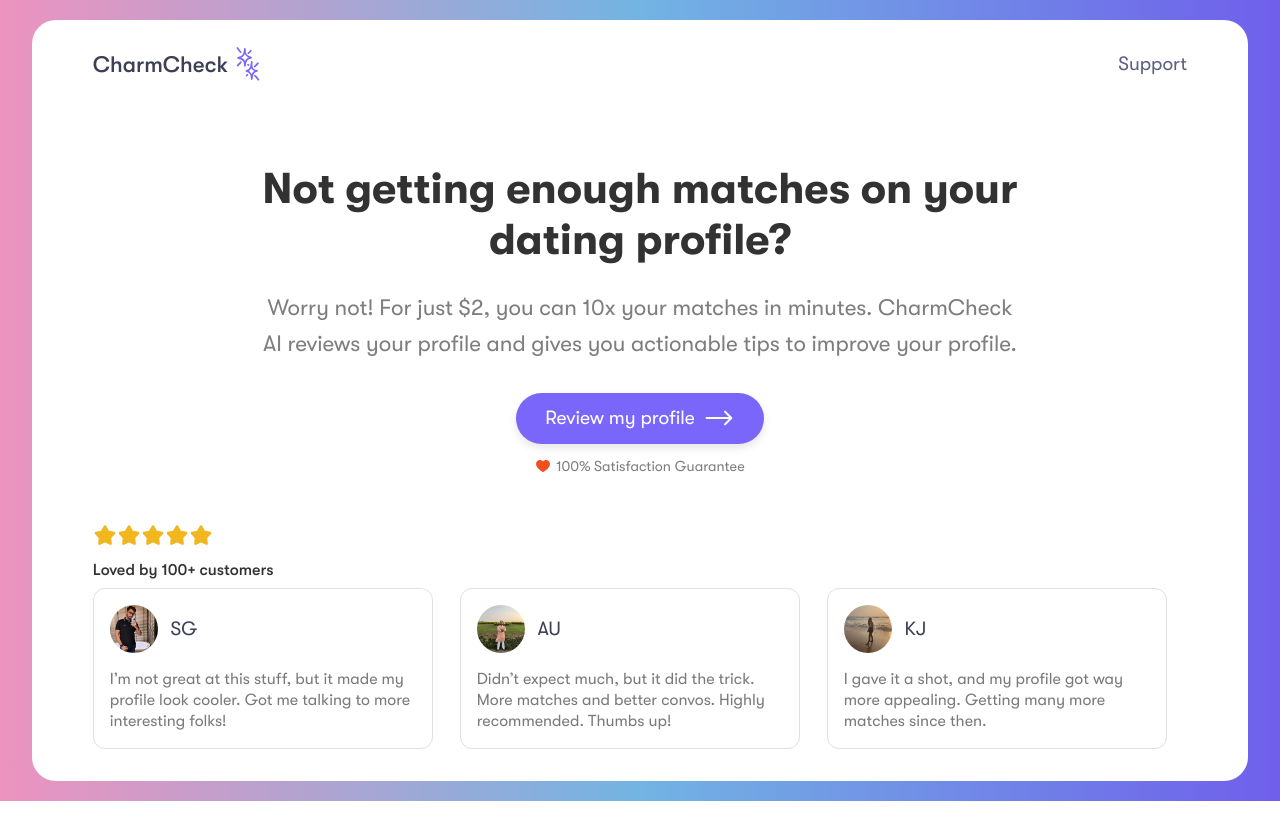
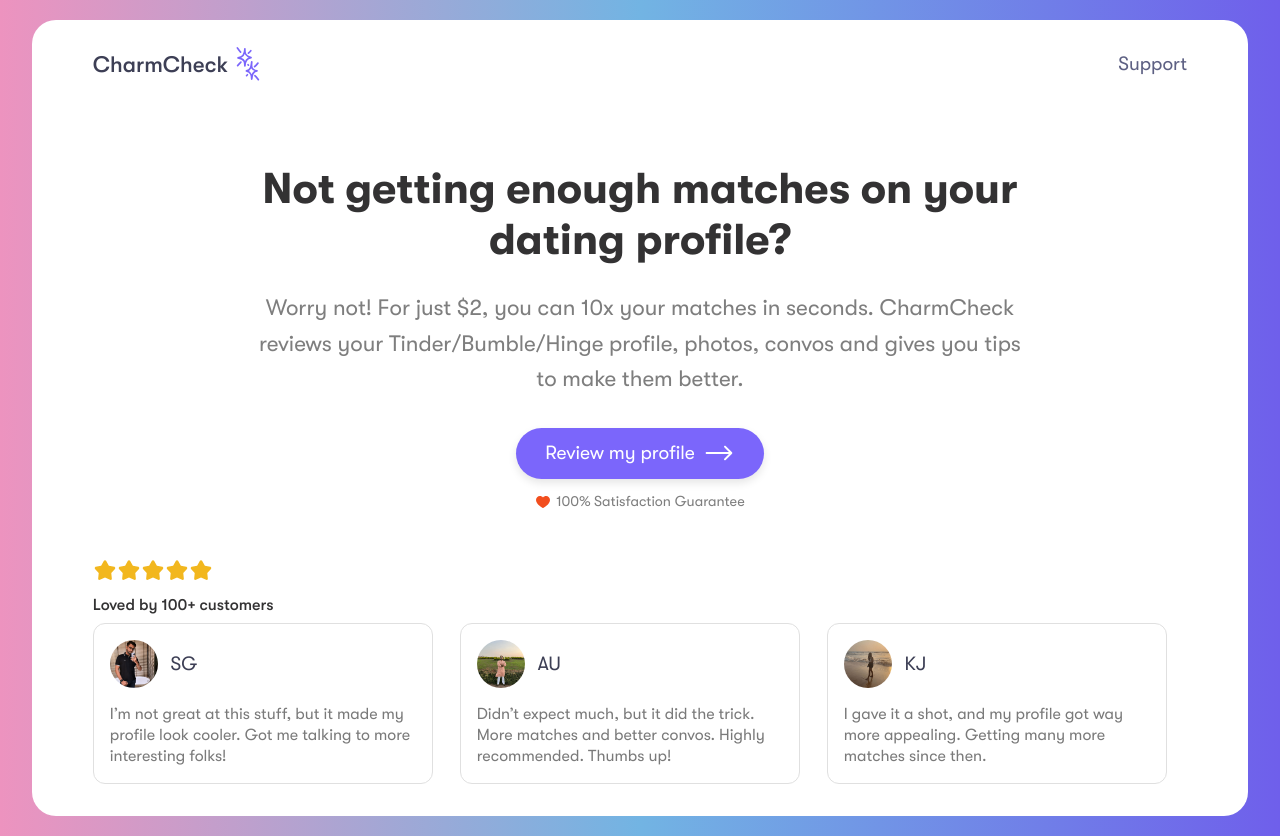
Before and after one commit to CharmCheck/charmcheck-webapp, a React (Create React App) app: page / in a window 1280 px wide. Before the commit the page ends 801 px from the top, so only its background shows below. Built offline with nearby package versions, Linux system fonts and the light colour scheme.

Commit message:
fix: fixed copywriting

```diff
--- a/package.json
+++ b/package.json
@@ -1,6 +1,6 @@
 {
 	"name": "charmcheck-webapp",
-	"version": "1.1.1",
+	"version": "1.1.2",
 	"private": true,
 	"dependencies": {
 		"@sentry/react": "^7.81.1",
--- a/public/index.html
+++ b/public/index.html
@@ -3,7 +3,7 @@
 	<head>
 		<meta charset="utf-8" />
 		<meta name="viewport" content="width=device-width, initial-scale=1" />
-		<title>CharmCheck - Get 10x More Dates</title>
+		<title>CharmCheck - Get 10x More Tinder Matches</title>
 		<meta
 			name="keywords"
 			content="Dating, Bumble, Tinder, Matching, Increase matches, hinge, dating apps, tinder premium, profile review"
@@ -11,14 +11,17 @@
 		<meta name="author" content="Aditya Krishna Gupta" />
 		<meta name="robots" content="index, follow" />
 		<link rel="canonical" href="https://www.charmcheck.xyz" />
-		<meta property="og:title" content="CharmCheck - Get 10x More Dates" />
+		<meta
+			property="og:title"
+			content="CharmCheck - Get 10x More Tinder Matches"
+		/>
 		<meta
 			property="og:description"
-			content="CharmCheck is an AI tool that helps you get 10x more matches on dating apps like Tinder, Bumble, Hinge"
+			content="CharmCheck helps you get 10x more matches on dating apps like Tinder, Bumble, Hinge"
 		/>
 		<meta
 			name="description"
-			content="CharmCheck is an AI tool that helps you get 10x more matches on dating apps like Tinder, Bumble, Hinge"
+			content="CharmCheck helps you get 10x more matches on dating apps like Tinder, Bumble, Hinge"
 		/>
 		<meta name="image" content="./logo.png" />
 		<meta property="og:image" content="https://charmcheck.xyz/logo.png" />
--- a/src/Components/Form/Form.components.jsx
+++ b/src/Components/Form/Form.components.jsx
@@ -299,8 +299,8 @@ const Form = () => {
 			</div>
 			<div className="form-item form-item-images">
 				<label htmlFor="images" className="label label-images">
-					Upload Profile Screenshots - Maintain the order in which they appear
-					on your profile
+					Upload Screenshots - Maintain the order in which they appear on your
+					profile
 				</label>
 				<div className="images-container">
 					{[0, 1, 2, 3, 4].map((index) => (
--- a/src/Pages/HomePage/HomePage.pages.jsx
+++ b/src/Pages/HomePage/HomePage.pages.jsx
@@ -17,9 +17,9 @@ const HomePage = () => {
 					Not getting enough matches on your dating profile?
 				</h1>
 				<p className="homepage-subheading">
-					Worry not! For just $2, you can 10x your matches in minutes.
-					CharmCheck AI reviews your profile and gives you actionable tips to
-					improve your profile.
+					Worry not! For just $2, you can 10x your matches in seconds.
+					CharmCheck reviews your Tinder/Bumble/Hinge profile, photos, convos
+					and gives you tips to make them better.
 				</p>
 				<div className="hero-cta-container">
 					<button className="hero-cta" onClick={() => navigate('/new')}>
```
